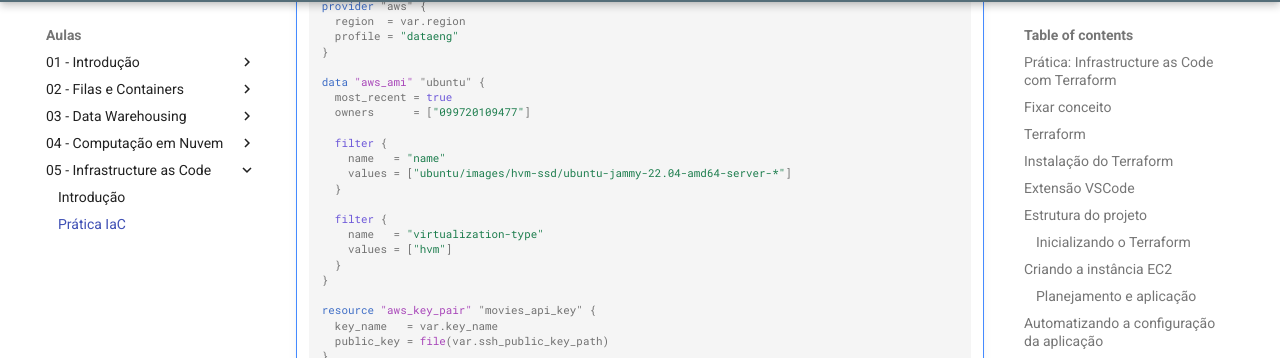
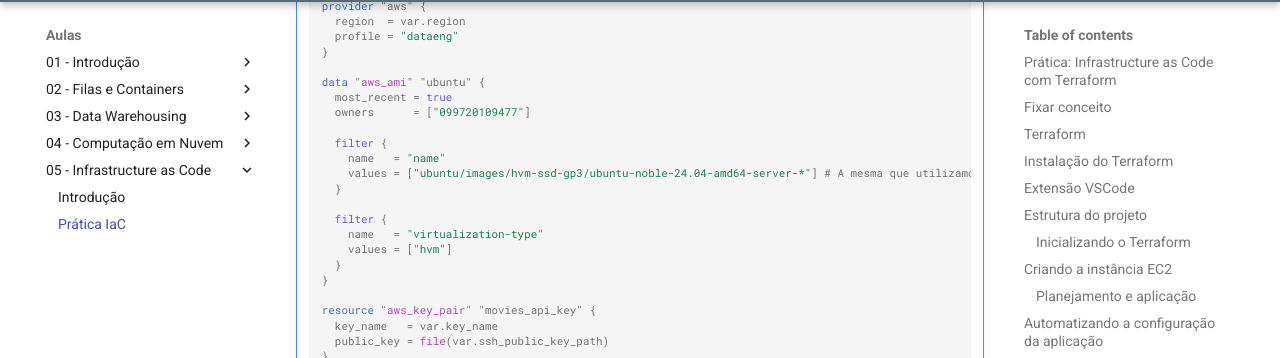
Before and after one commit to Insper/dataeng, an MkDocs documentation site: the page built from content/classes/05-iac/pratica.md, in a window 1280 px wide and 900 px high, scrolled down 13253 px. Shown: the part 94-452 px from the top of the window. Built offline with MkDocs 1.6.1 and Material for MkDocs 9.7.7, drawn with Linux system fonts in a browser that asks for light colours; comment, search, counter and statistics services are not loaded; some of the changed text lies outside the part shown.

Commit message:
correção versao imagem

```diff
--- a/content/classes/05-iac/pratica.md
+++ b/content/classes/05-iac/pratica.md
@@ -235,7 +235,7 @@ Vamos começar criando apenas a instância EC2 com Terraform, equivalente ao que
     Qual sistema operacional e versão estão sendo utilizados na instância EC2?
 
     !!! answer "Resposta"
-        Ubuntu 22.04 LTS
+        Ubuntu 24.04 LTS
 
 !!! exercise text short
     Qual será a configuração (RAM e vCPU) da instância EC2?
@@ -713,7 +713,7 @@ Assim, prosseguimos para a reorganização do código!
 
       filter {
         name   = "name"
-        values = ["ubuntu/images/hvm-ssd/ubuntu-jammy-22.04-amd64-server-*"]
+        values = ["ubuntu/images/hvm-ssd-gp3/ubuntu-noble-24.04-amd64-server-*"] # A mesma que utilizamos na aula passada!
       }
 
       filter {
```
